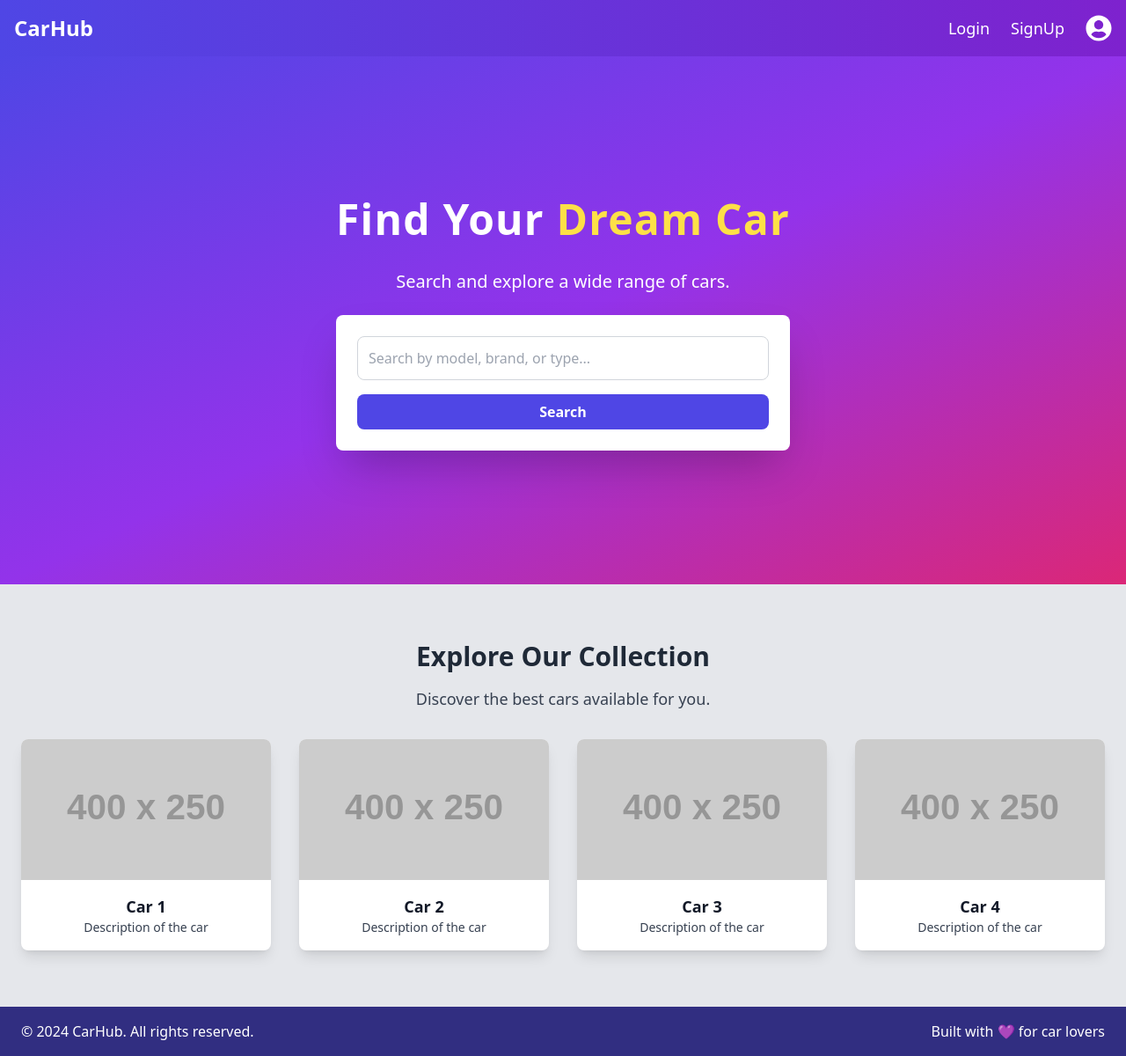
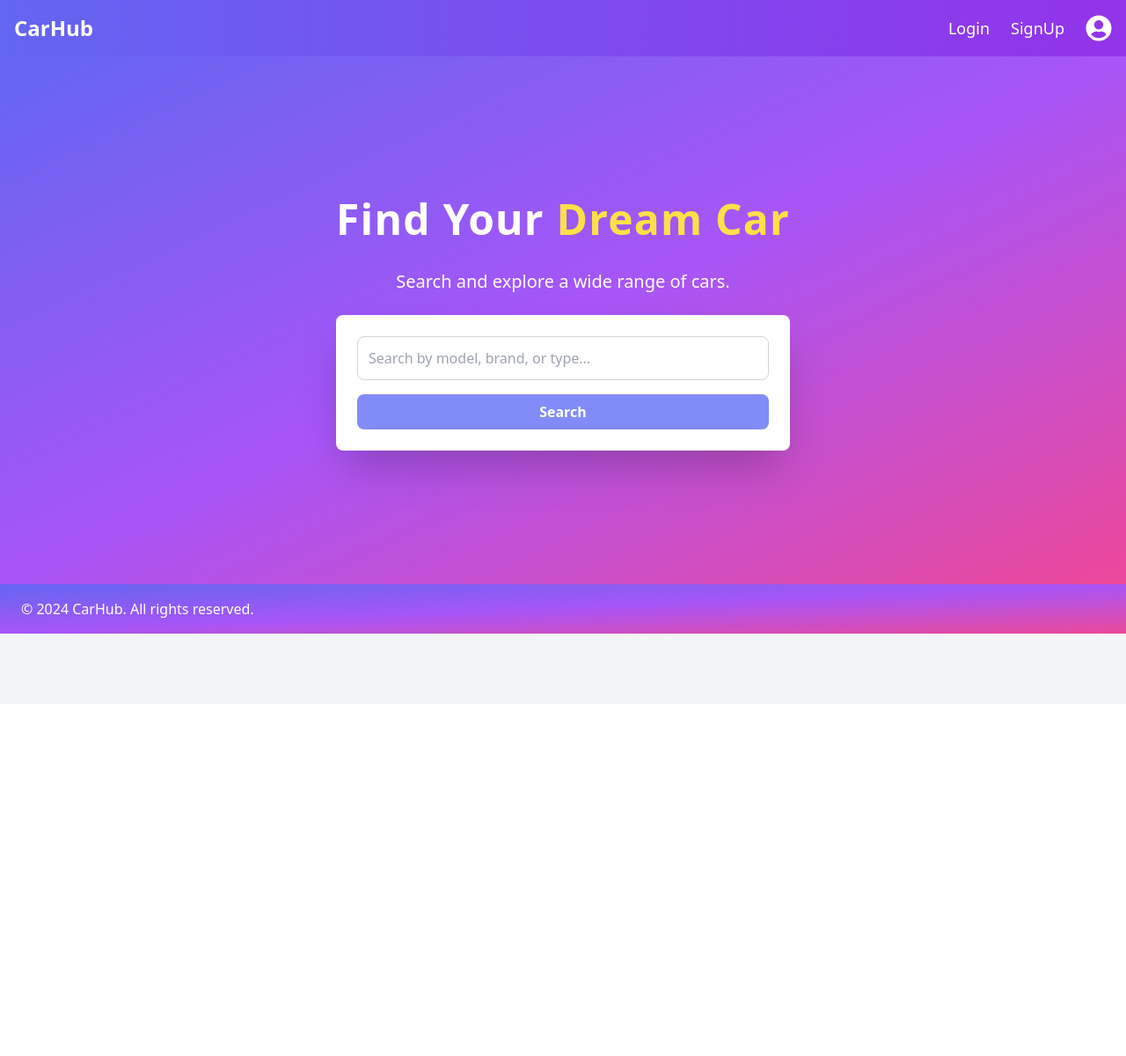
Before and after one commit to jai1726/CarHub, a React (Create React App) app in the folder frontend/: page / in a window 1280 px wide. Shown: the whole page at 88% size. After the commit the page ends 800 px from the top, so only its background shows below. Built offline with nearby package versions, Linux system fonts and the light colour scheme.

Commit message:
added styles for navbar and homepage

```diff
--- a/frontend/src/Components/CarDetails.jsx
+++ b/frontend/src/Components/CarDetails.jsx
@@ -20,7 +20,7 @@ const CarDetails = () => {
       const response = await fetch(`http://localhost:5000/api/car/delete/${car._id}`, {
         method: 'DELETE',
         headers: {
-          'Authorization': `Bearer ${token}`,
+          Authorization: `Bearer ${token}`,
         },
       });
 
@@ -37,37 +37,39 @@ const CarDetails = () => {
   return (
     <>
       <Navbar />
-      <div className="p-6 max-w-screen-lg mx-auto">
-        <div className="relative bg-white shadow-lg rounded-lg overflow-hidden mb-8">
+      <div className="p-6 w-full">
+        <div className="relative bg-white shadow-lg rounded-lg overflow-hidden mb-8 w-full">
           <Carousel showThumbs={false} infiniteLoop autoPlay>
             {car.images.map((image, index) => (
               <div key={index}>
-                <img src={image} alt={`Car image ${index + 1}`} className="w-full h-[40vh] object-cover" />
+                <img src={image} alt={`Car image ${index + 1}`} className="w-full h-[60vh] object-cover" />
               </div>
             ))}
           </Carousel>
         </div>
 
-        <div className="bg-gray-100 p-6 rounded-lg shadow-lg">
-          <h1 className="text-3xl font-bold mb-2">{car.tittle}</h1>
-          <p className="text-gray-700 mb-4">{car.description}</p>
-          <p className="font-semibold">Company: {car.company}</p>
-          <p>Type: {car.car_type}</p>
-          <p>Price Range: {car.price_range}</p>
-          <p>Color: {car.color}</p>
-          <p>Dealer: {car.dealer}</p>
+        <div className="bg-gray-100 p-6 rounded-lg shadow-lg w-full">
+          <h1 className="text-4xl font-bold mb-4">{car.tittle}</h1>
+          <p className="text-gray-700 mb-6">{car.description}</p>
+          <div className="grid grid-cols-1 md:grid-cols-2 gap-4 text-lg">
+            <p><span className="font-semibold">Company:</span> {car.company}</p>
+            <p><span className="font-semibold">Type:</span> {car.car_type}</p>
+            <p><span className="font-semibold">Price Range:</span> {car.price_range}</p>
+            <p><span className="font-semibold">Color:</span> {car.color}</p>
+            <p><span className="font-semibold">Dealer:</span> {car.dealer}</p>
+          </div>
 
           {isOwner && (
-            <div className="flex justify-between mt-6">
+            <div className="flex justify-center gap-8 mt-8">
               <button
                 onClick={handleEditClick}
-                className="bg-blue-500 text-white px-6 py-3 rounded-lg hover:bg-blue-600 transition"
+                className="bg-blue-500 text-white px-8 py-3 rounded-lg hover:bg-blue-600 transition"
               >
                 Edit
               </button>
               <button
                 onClick={handleDeleteClick}
-                className="bg-red-500 text-white px-6 py-3 rounded-lg hover:bg-red-600 transition"
+                className="bg-red-500 text-white px-8 py-3 rounded-lg hover:bg-red-600 transition"
               >
                 Delete
               </button>
--- a/frontend/src/Components/HomePage.jsx
+++ b/frontend/src/Components/HomePage.jsx
@@ -7,18 +7,26 @@ const HomePage = () => {
   const navigate = useNavigate();
 
   const handleSearch = (e) => {
+    console.log("1");
     e.preventDefault();
-    if (searchQuery.trim()) {
+ const token = localStorage.getItem('jwtToken');
+ console.log(token);
+ if(!token){
+  navigate('/login');
+  return ;
+ }
+if (searchQuery.trim()) {
       navigate(`/search?query=${searchQuery}`);
     }
   };
 
   return (
+    <>
+
     <div className="flex flex-col min-h-screen bg-gray-100">
-      <Navbar />
-
-      {/* Hero Section */}
-      <section className="bg-gradient-to-br from-indigo-600 via-purple-600 to-pink-600 text-white flex items-center justify-center h-[75vh] text-center px-6">
+    <Navbar />
+    <div className="bg-gradient-to-br from-indigo-500 via-purple-500 to-pink-500 text-white">
+      <section className="bg-gradient-to-br from-indigo-500 via-purple-500 to-pink-500 text-white flex items-center justify-center h-[75vh] text-center px-6">
         <div className="space-y-6">
           <h1 className="text-5xl font-extrabold leading-snug tracking-wide">
             Find Your <span className="text-yellow-300">Dream Car</span>
@@ -37,47 +45,22 @@ const HomePage = () => {
             />
             <button
               type="submit"
-              className="w-full bg-indigo-600 hover:bg-indigo-700 text-white font-bold py-2 px-4 rounded-lg transition"
+              className="w-full bg-indigo-400 hover:bg-indigo-500 text-white font-bold py-2 px-4 rounded-lg transition"
             >
               Search
             </button>
           </form>
         </div>
       </section>
-
-      <section className="bg-gray-200 py-16">
-        <div className="container mx-auto px-6 text-center">
-          <h2 className="text-3xl font-semibold mb-4 text-gray-800">Explore Our Collection</h2>
-          <p className="text-lg text-gray-700 mb-8">Discover the best cars available for you.</p>
-          <div className="grid grid-cols-1 sm:grid-cols-2 md:grid-cols-3 lg:grid-cols-4 gap-8">
-            {[...Array(4)].map((_, index) => (
-              <div
-                key={index}
-                className="bg-white shadow-lg rounded-lg overflow-hidden hover:shadow-xl transition-shadow"
-              >
-                <img
-                  src={`https://via.placeholder.com/400x250?text=Car+${index + 1}`}
-                  alt={`Car ${index + 1}`}
-                  className="w-full h-40 object-cover"
-                />
-                <div className="p-4">
-                  <h3 className="text-lg font-semibold text-gray-900">Car {index + 1}</h3>
-                  <p className="text-gray-700 text-sm">Description of the car</p>
-                </div>
-              </div>
-            ))}
-          </div>
-        </div>
-      </section>
-
-      {/* Footer */}
-      <footer className="bg-indigo-900 text-white py-4 mt-auto">
+      <footer className="bg-gradient-to-br from-indigo-500 via-purple-500 to-pink-500 text-white py-4 mt-auto">
         <div className="container mx-auto flex justify-between items-center px-6">
           <p>&copy; 2024 CarHub. All rights reserved.</p>
-          <p>Built with 💜 for car lovers</p>
+
         </div>
       </footer>
+      </div>
     </div>
+    </>
   );
 };
 
--- a/frontend/src/Components/Navbar.jsx
+++ b/frontend/src/Components/Navbar.jsx
@@ -11,7 +11,7 @@ export default function Navbar() {
   };
 
   return (
-    <nav className="bg-gradient-to-r from-indigo-600 to-purple-700 shadow-lg p-4">
+    <nav className="bg-gradient-to-r from-indigo-500 to-purple-600 shadow-lg p-4">
       {!localStorage.getItem('jwtToken') ? (
         <div className="flex justify-between items-center">
           <div className="text-white font-extrabold text-2xl">
```
